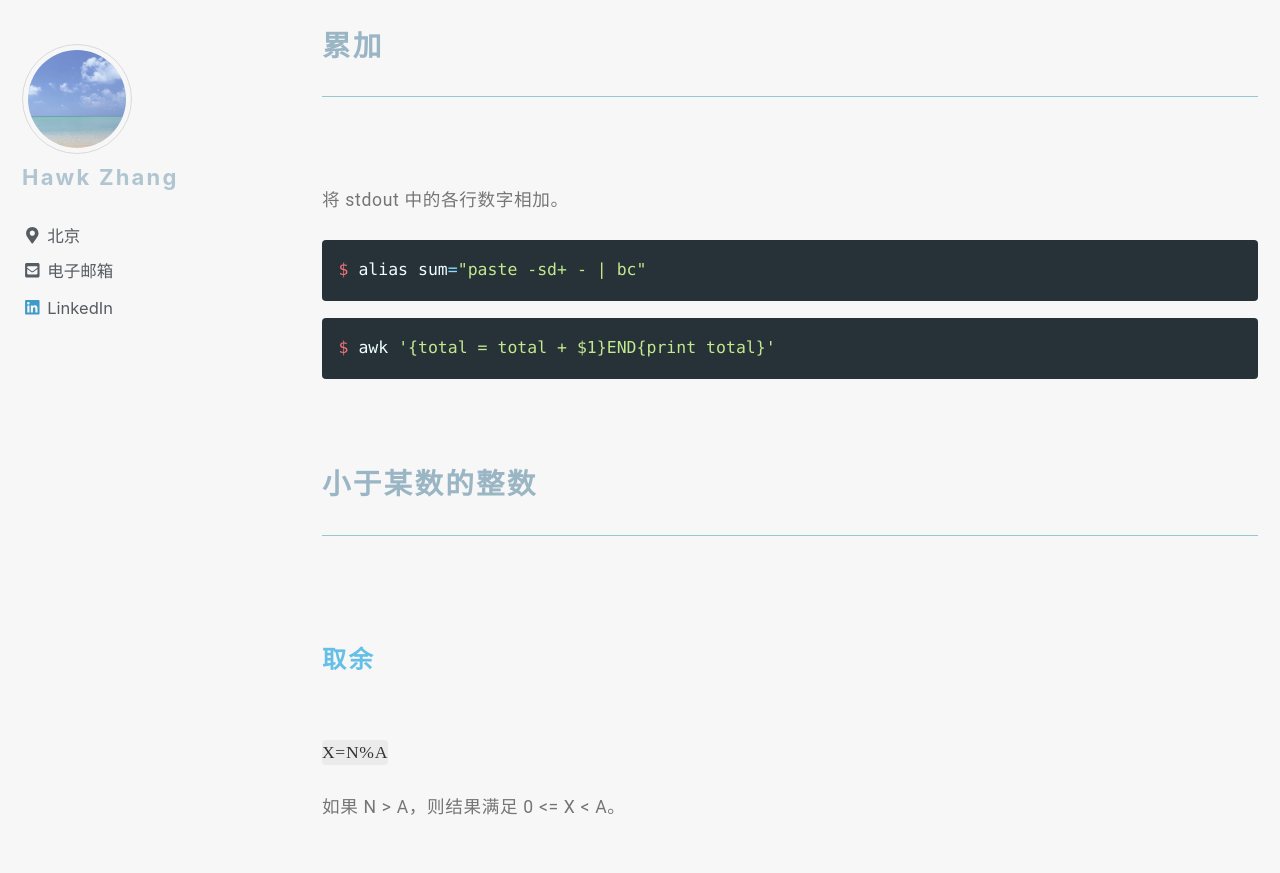
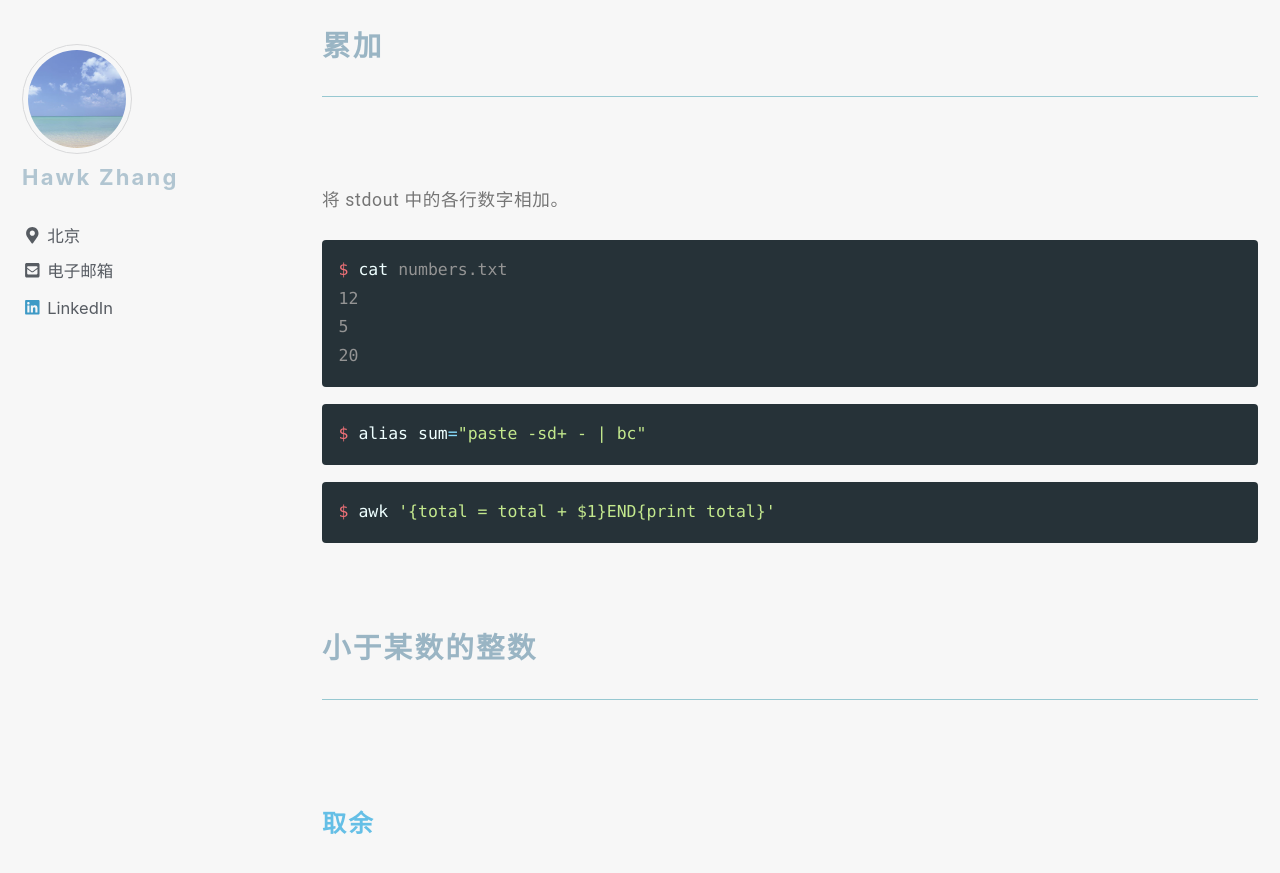
Before and after one commit to narru888/linotes_note, a Jekyll site: the page built from _posts/codes/2017-07-01-numbers.md, in a window 1280 px wide and 900 px high, scrolled down 3336 px. Shown: the top 873 px of the window. Built offline with Jekyll 4.4.1, drawn with Linux system fonts in a browser that asks for light colours; nearby versions of some CDN libraries; a script that is not in the unit is left out.

Commit message:
update on 2018-10-31 15:28:01 CST

````diff
--- a/_posts/codes/2017-07-01-numbers.md
+++ b/_posts/codes/2017-07-01-numbers.md
@@ -128,6 +128,14 @@ $ shuf -i 1-100 -n 2
 ### 累加
 
 将 stdout 中的各行数字相加。
+
+```bash
+$ cat numbers.txt
+12
+5
+20
+```
+
 
 ```bash
 $ alias sum="paste -sd+ - | bc"
````
